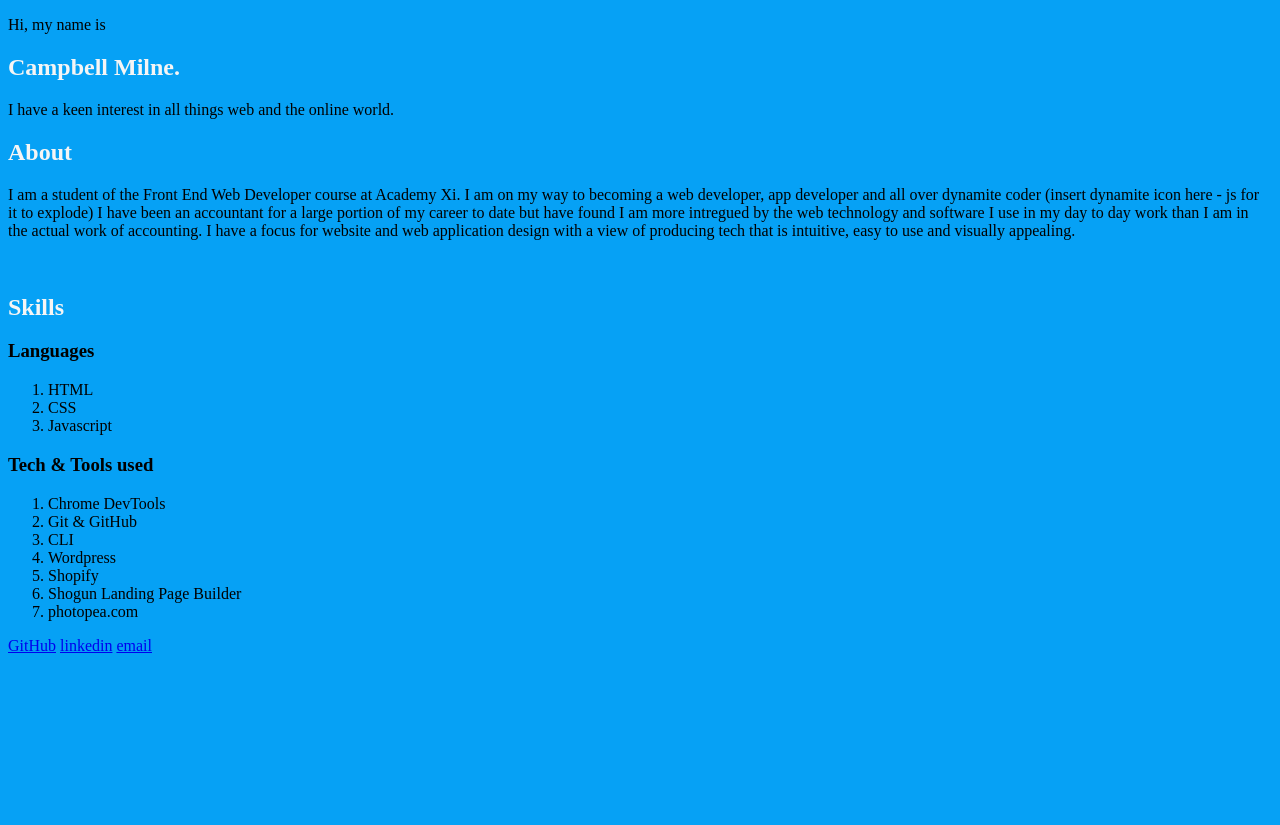
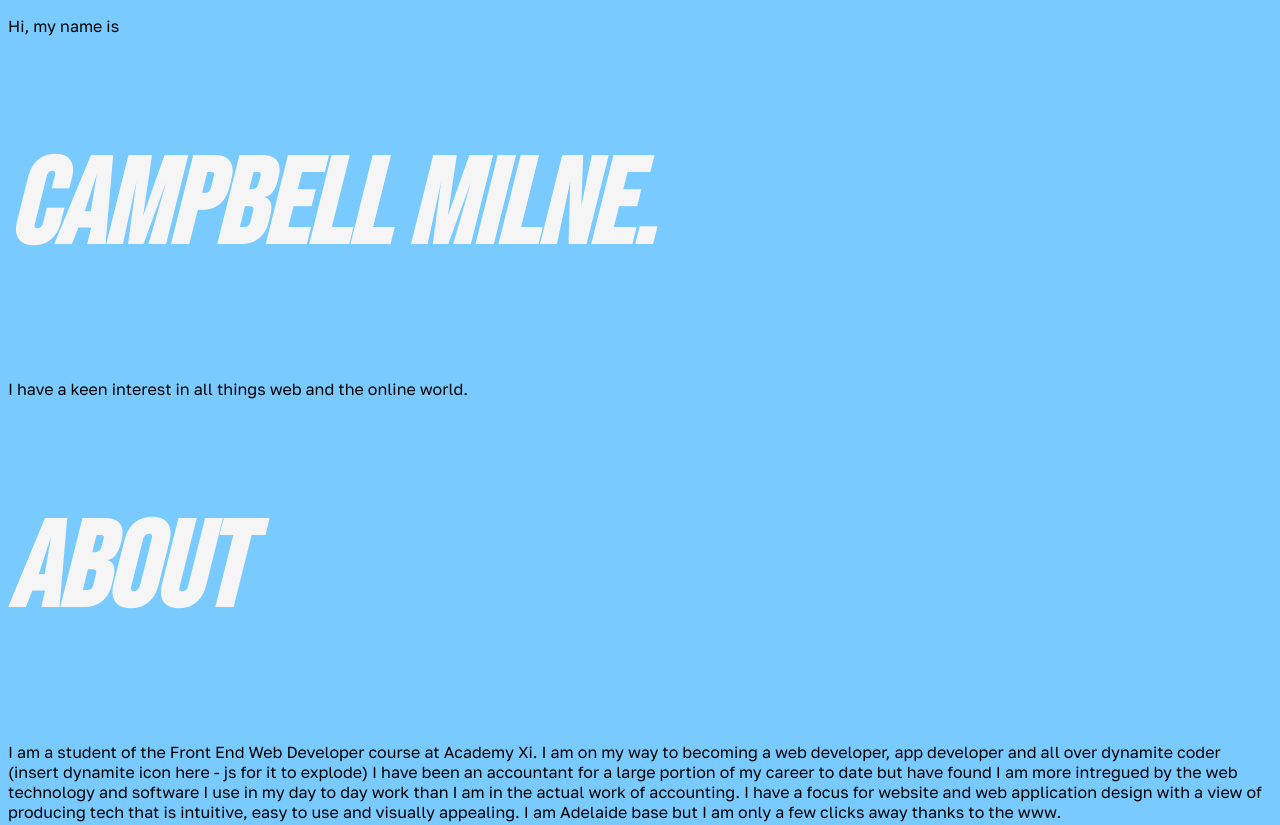
Before and after one commit to Camwa22/camwa-set12-website, a plain HTML site: page index.html in a window 1280 px wide. Shown: the top 825 px of the page. Before the commit the page ends 800 px from the top, so only its background shows below. Drawn offline with Linux system fonts and the light colour scheme.

Commit message:
intial css styling commit

```diff
--- a/index.html
+++ b/index.html
@@ -2,6 +2,10 @@
 <html lang="en">
   <head>
     <link rel="stylesheet" href="style.css">
+    <link rel="preconnect" href="https://fonts.googleapis.com">
+    <link rel="preconnect" href="https://fonts.gstatic.com" crossorigin>
+    <link href="https://fonts.googleapis.com/css2?family=Golos+Text:wght@400;500;600;700;800;900&display=swap" rel="stylesheet">
+    <link href="https://fonts.googleapis.com/css2?family=Bebas+Neue&display=swap" rel="stylesheet">
     <title>My Personal Website</title>
   </head>
   <body>
@@ -15,7 +19,7 @@
       <p>I am a student of the Front End Web Developer course at Academy Xi.
         I am on my way to becoming a web developer, app developer and all over dynamite coder (insert dynamite icon here - js for it to explode)
         I have been an accountant for a large portion of my career to date but have found I am more intregued by the web technology and software I use in my day to day work than I am in the actual work of accounting.
-        I have a focus for website and web application design with a view of producing tech that is intuitive, easy to use and visually appealing.
+        I have a focus for website and web application design with a view of producing tech that is intuitive, easy to use and visually appealing. I am Adelaide base but I am only a few clicks away thanks to the www.
         </p>
       <img src="">
     </div>
@@ -35,6 +39,7 @@
           <li>Wordpress</li>
           <li>Shopify</li>
           <li>Shogun Landing Page Builder</li>
+          <li>Google Fonts</li>
           <li>photopea.com</li>
           </ol>
     </section>
--- a/style.css
+++ b/style.css
@@ -1,6 +1,12 @@
 h2 {
     color: whitesmoke;
+    font-family: 'Bebas Neue', cursive;
+    font-size: 120PX;
+    font-style: italic;
 }
 body {
-    background: #06a1f5;
-  }
+    background: #78caff;
+}
+p {
+    font-family: 'Golos Text', sans-serif;
+}
```
